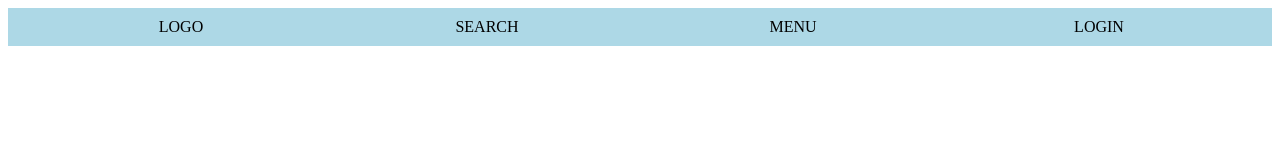
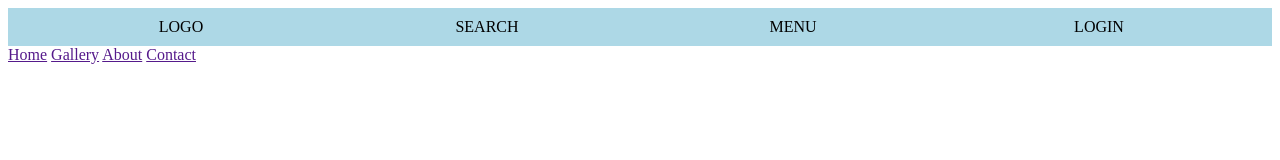
Before and after one commit to TwanaTheOne/Repo-boiler-Coffeshop-22-09-2025, a plain HTML site: page index.html in a window 1280 px wide. Drawn offline with Linux system fonts and the light colour scheme.

Commit message:
adding feature nav

```diff
--- a/index.html
+++ b/index.html
@@ -12,7 +12,19 @@
     <div class="menu">MENU</div>
     <div class="login">LOGIN</div>
   </header>
+
+
+
 <body>
+
+<!-- NAVIGATIONAL LINKS  -->
+  <nav>
+    <a href="">Home</a>
+    <a href="">Gallery</a>
+    <a href="">About</a>
+    <a href="">Contact</a>
+  </nav>
+
 
 </body>
 </html>
```
